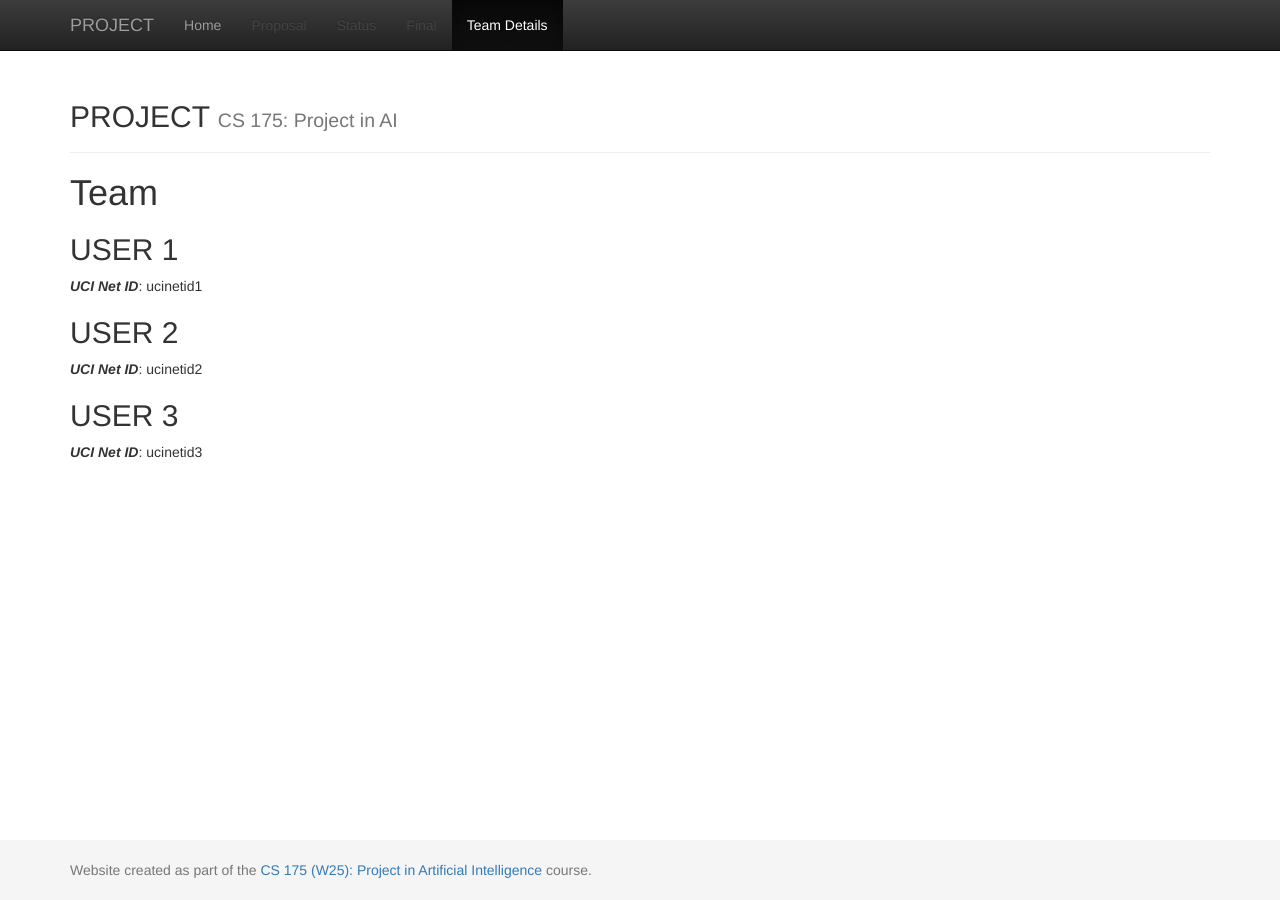
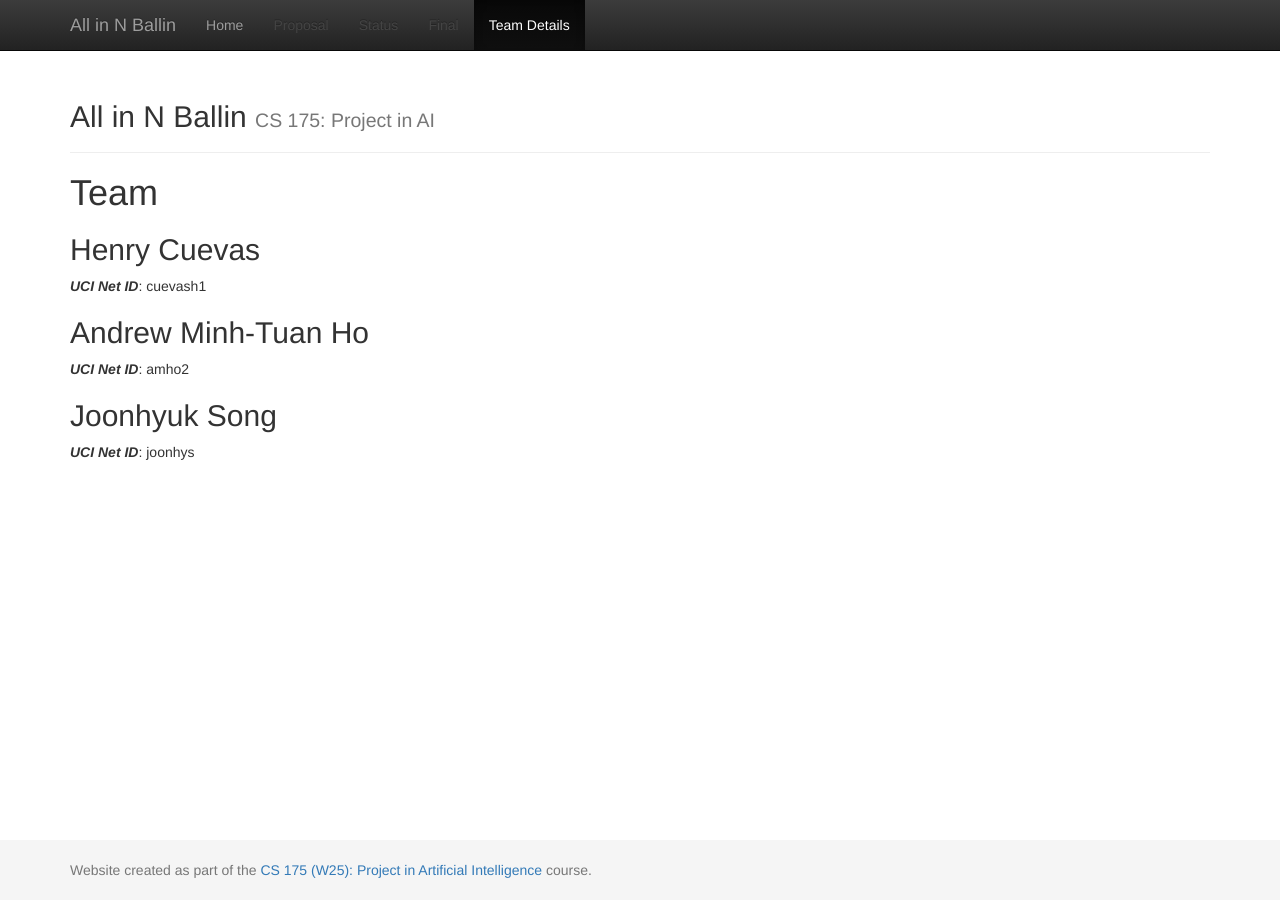
Before and after one commit to HenryCuev/All-in-N-Ballin, a Jekyll site: the page built from docs/team.md, in a window 1280 px wide. Built offline with Jekyll 4.4.1, drawn with Linux system fonts in a browser that asks for light colours.

Commit message:
minor site customization

```diff
--- a/docs/_config.yml
+++ b/docs/_config.yml
@@ -1,7 +1,7 @@
 ###########
 # site.title
 
-title:    'PROJECT'
+title:    'All in N Ballin'
 subtitle: 'CS 175: Project in AI'
 
 
--- a/docs/team.md
+++ b/docs/team.md
@@ -6,11 +6,11 @@ title:  Team
 # {{ page.title }}
 
 
-## USER 1
-***UCI Net ID***: ucinetid1
+## Henry Cuevas
+***UCI Net ID***: cuevash1
 
-## USER 2
-***UCI Net ID***: ucinetid2
+## Andrew Minh-Tuan Ho
+***UCI Net ID***: amho2
 
-## USER 3
-***UCI Net ID***: ucinetid3
+## Joonhyuk Song
+***UCI Net ID***: joonhys
```
